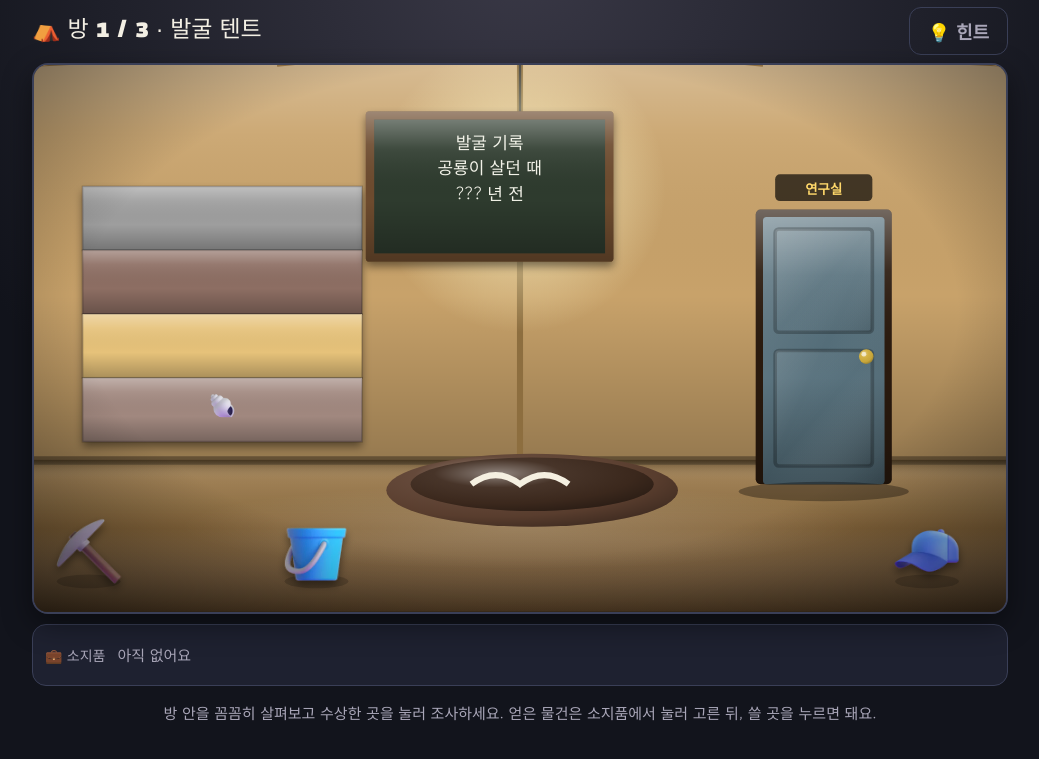
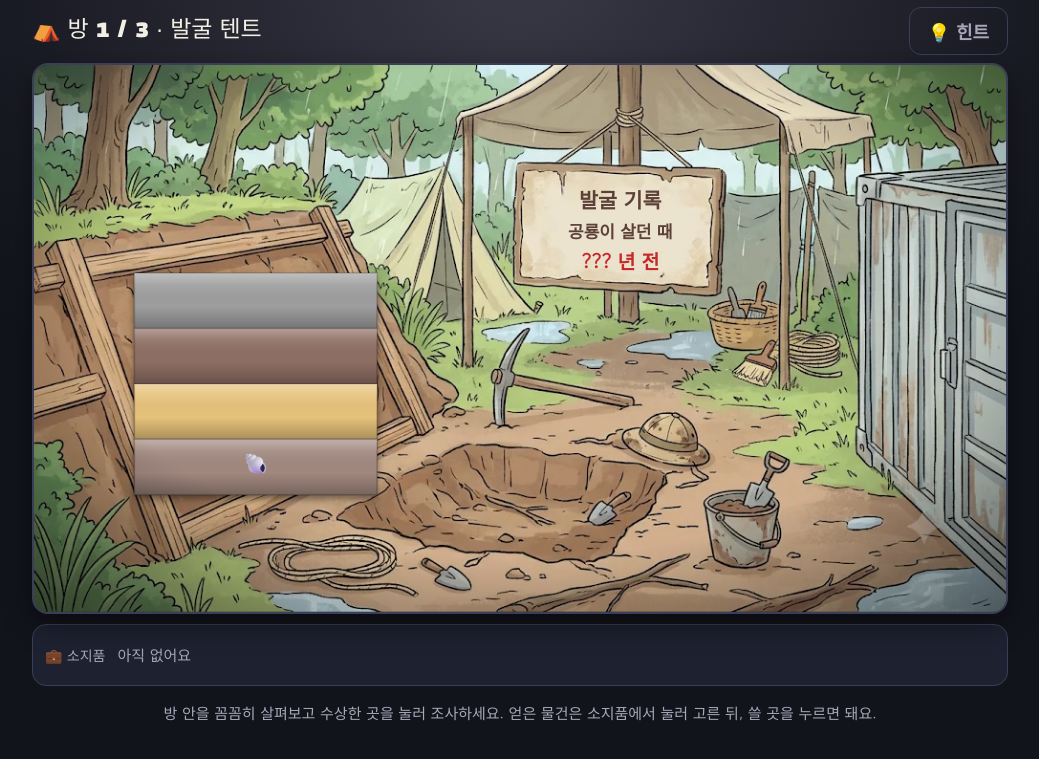
Before and after one commit to mummummi/game4grade, a plain HTML site: page g4-fossil.html in a window 1280 px wide. Both pictures are taken after a click on the button "탈출 시작 ▶". Shown: the part 51-810 px from the top of the page, without its empty margins (120-1159 px from the left). Drawn offline with Linux system fonts and the light colour scheme; grey boxes are pictures that could not be loaded.

Commit message:
4학년 공룡 화석 발굴 캠프 방탈출 배경을 AI 일러스트로 교체
Co-Authored-By: Claude Opus 5.5 <noreply@anthropic.com>
Claude-Session: https://claude.ai/code/session_01ScfXXMpeK4xSozEf9WkLBv

```diff
--- a/g4-fossil.html
+++ b/g4-fossil.html
@@ -29,7 +29,7 @@ button{font-family:inherit;font-size:18px;border:0;border-radius:12px;padding:10
 .roombar{display:flex;justify-content:space-between;align-items:center;margin:6px 0 8px;gap:8px;flex-wrap:wrap}
 .scene{position:relative;width:100%;border-radius:16px;overflow:hidden;border:2px solid var(--line);box-shadow:0 10px 30px rgba(0,0,0,.45);background:#000}
 .scene svg{display:block;width:100%;height:auto}
-.hot{cursor:pointer;transition:filter .15s}
+.hot .ah{fill:#fff;fill-opacity:0;stroke:#fff;stroke-opacity:0;stroke-width:5;transition:fill-opacity .15s,stroke-opacity .15s}.hot:hover .ah{fill-opacity:.14;stroke-opacity:.95}.hot.selhint .ah{stroke:#ffd54f;stroke-opacity:1;fill-opacity:.12}.hot.done .ah{fill-opacity:0}.hot{cursor:pointer;transition:filter .15s}
 .hot:hover{filter:drop-shadow(0 0 12px color-mix(in srgb,var(--gold) 90%,transparent)) brightness(1.08)}
 .hot.done{filter:saturate(.75)}
 .hot.selhint{animation:hl 1.2s ease-in-out infinite}
@@ -369,6 +369,19 @@ const sw=S*1.1;return EM(x,y-S*0.12,e,S*0.68,'filter="url(#sh)"')+R(x-sw/2,y+S*0
 /* 🧸 분위기 소품 (문제와 상관없는 기물 · 눌러 보면 설명만 나와요) */
 const DECOR=[[["f", "⛏️", "곡괭이", 90, 800, 125, "땅을 파는 곡괭이예요. 지금은 쉬는 중이에요."], ["f", "🧢", "탐사 모자", 1470, 800, 125, "햇볕을 가리는 탐사대 모자가 걸려 있어요."], ["f", "🪣", "흙 양동이", 465, 800, 125, "파낸 흙이 가득 담겨 있어요. 화석은 없어요."]], [["p", "📚", "공룡 도감", 810, 250, 150, "여러 공룡 그림이 있는 두꺼운 책이에요."], ["f", "🖌️", "화석 솔", 90, 735, 125, "화석의 흙을 털어 내는 부드러운 솔이에요."], ["p", "🗺️", "발굴지 지도", 345, 525, 150, "구역마다 번호가 붙어 있는 지도예요."]], [["f", "🦖", "티라노 모형", 90, 735, 125, "크기를 비교하려고 만든 모형이에요. 이빨이 뾰족해요!"], ["s", "🏷️", "표본 번호표", 90, 250, 150, "\"표본 No.128 · 조개 화석\" 이름표예요."], ["f", "📦", "포장 상자", 495, 800, 125, "화석을 안전하게 옮기는 스티로폼 상자예요."]]];
 DECOR.forEach((list,ri)=>{const r=THEME.rooms[ri];if(!r)return;list.forEach((d,k)=>r.objects.push({id:'deco'+k,deco:1,title:d[1]+' '+d[2],art:DART(d),html:'<div class="box">'+d[6]+'</div>'}))});
+/* 🖼️ AI 배경 그림 */
+const ARTMAP={"rooms": [{"cliff": [130, 290, 470, 470, {"fit": 1, "pad": 0.85}], "dig": [510, 620, 530, 200], "board": [800, 170, 330, 200, {"svg": "T(965,235,'발굴 기록','#5d4037',34,'bold')+T(965,285,'공룡이 살던 때','#5d4037',28,'bold')+T(965,335,'??? 년 전','#c62828',32,'bold')"}], "door": [1360, 180, 240, 680], "deco0": [750, 430, 240, 130], "deco1": [960, 570, 150, 90], "deco2": [1100, 700, 130, 130]}, {"scale": [100, 100, 130, 490], "bones": [600, 600, 370, 240], "micro": [1090, 290, 100, 170], "door": [1460, 70, 140, 730], "deco0": [1210, 370, 150, 130], "deco1": [1130, 470, 110, 50], "deco2": [800, 130, 350, 250]}, {"cast": [650, 580, 320, 220, {"svg": "T(810,745,'?','#7a5a3a',60,'bold')"}], "radio": [1420, 120, 150, 510], "deco0": [290, 260, 510, 400], "deco1": [210, 130, 210, 210], "deco2": [40, 460, 260, 240]}], "id": "g4-fossil"};
+const AMbox=a=>{const ns='http://www.w3.org/2000/svg';const sv=document.createElementNS(ns,'svg');sv.setAttribute('width','1600');sv.setAttribute('height','900');sv.style.cssText='position:absolute;left:-9999px;top:0';sv.innerHTML=DEFS+a;document.body.appendChild(sv);let b={x:0,y:0,width:1,height:1};try{const g=document.createElementNS(ns,'g');while(sv.childNodes.length>1)g.appendChild(sv.childNodes[1]);sv.appendChild(g);const r=g.getBBox();b={x:r.x,y:r.y,width:r.width||1,height:r.height||1}}catch(e){}sv.remove();return b};
+ARTMAP.rooms.forEach((hot,ri)=>{const r=THEME.rooms[ri];if(!r||!hot)return;const src='art/'+ARTMAP.id+'_'+(ri+1)+'.webp';
+ r.bg=()=>`<image href="${src}" x="0" y="0" width="1600" height="900" preserveAspectRatio="xMidYMid slice"/>`;
+ r.objects=r.objects.filter(o=>!(o.deco&&!hot[o.id]));
+ r.objects.forEach(o=>{const h=hot[o.id];if(!h)return;const [x,y,w,hh,opt]=h;const old=o.art;
+  o.art=()=>{let s='';if(opt&&opt.keep){const [tx,ty,sc]=opt.keep;s=`<g transform="translate(${tx} ${ty}) scale(${sc})">${val(old)}</g>`}
+   if(opt&&opt.clip){const [ox,oy,orr,nx,ny,nr]=opt.clip;const sc=nr/orr;const cid='cl_'+o.id;s+=`<clipPath id="${cid}"><circle cx="${ox}" cy="${oy}" r="${orr}"/></clipPath><g transform="translate(${nx-ox*sc} ${ny-oy*sc}) scale(${sc})"><g clip-path="url(#${cid})">${val(old)}</g></g>`}
+   if(opt&&opt.lab){const arr=eval(opt.lab.expr);s+=arr.map((t,i)=>{const [lx,ly]=opt.lab.pos?opt.lab.pos[i]:[x+w*(i+.5)/arr.length,opt.lab.y];return `<rect x="${lx-48}" y="${ly-30}" width="96" height="56" rx="14" fill="#3e2723" stroke="#ffe082" stroke-width="4" opacity=".92"/><text x="${lx}" y="${ly+10}" text-anchor="middle" font-size="32" font-weight="bold" fill="#ffe082">${t}</text>`}).join('')}
+   if(opt&&opt.svg){s+=eval(opt.svg)}
+   if(opt&&opt.fit){const a=val(old);const b=AMbox(a);const p=opt.pad??0.9;const sc=Math.min(w/b.width,hh/b.height)*p;const tx=x+w/2-(b.x+b.width/2)*sc,ty=y+hh/2-(b.y+b.height/2)*sc;s=`<g transform="translate(${tx} ${ty}) scale(${sc})" opacity="${opt.op??1}">${a}</g>`}
+   return s+`<rect class="ah" x="${x}" y="${y}" width="${w}" height="${hh}" rx="22"/>`}})});
 THEME.rooms.forEach((r,ri)=>r.objects.forEach(o=>{if(!o._rid){o.id='r'+ri+'_'+o.id;o._rid=1}}));/* 방마다 물건 id를 따로 → 다른 방의 같은 이름 문/물건이 '이미 푼 것'으로 처리되는 문제 방지 */
 try{const U=S.used||{};if(Object.keys(U).some(k=>!/^[pu]_r\d+_/.test(k))){THEME.rooms.forEach((r,ri)=>r.objects.forEach(o=>{const base=o.id.replace(/^r\d+_/,'');['p_','u_'].forEach(pf=>{if(U[pf+base]&&(ri<S.room||(base!=='door'&&ri<=S.room)))U[pf+o.id]=1})}));Object.keys(U).forEach(k=>{if(!/^[pu]_r\d+_/.test(k))delete U[k]});S.used=U;save()}}catch(e){}/* 예전 저장 기록 옮기기 */
 TH=THEME;if(GRADE<=2)document.body.classList.add('kids');S.max=S.max||0;render();
```
Also changed, not shown: art/g4-fossil_1.webp (added), art/g4-fossil_2.webp (added), art/g4-fossil_3.webp (added).
